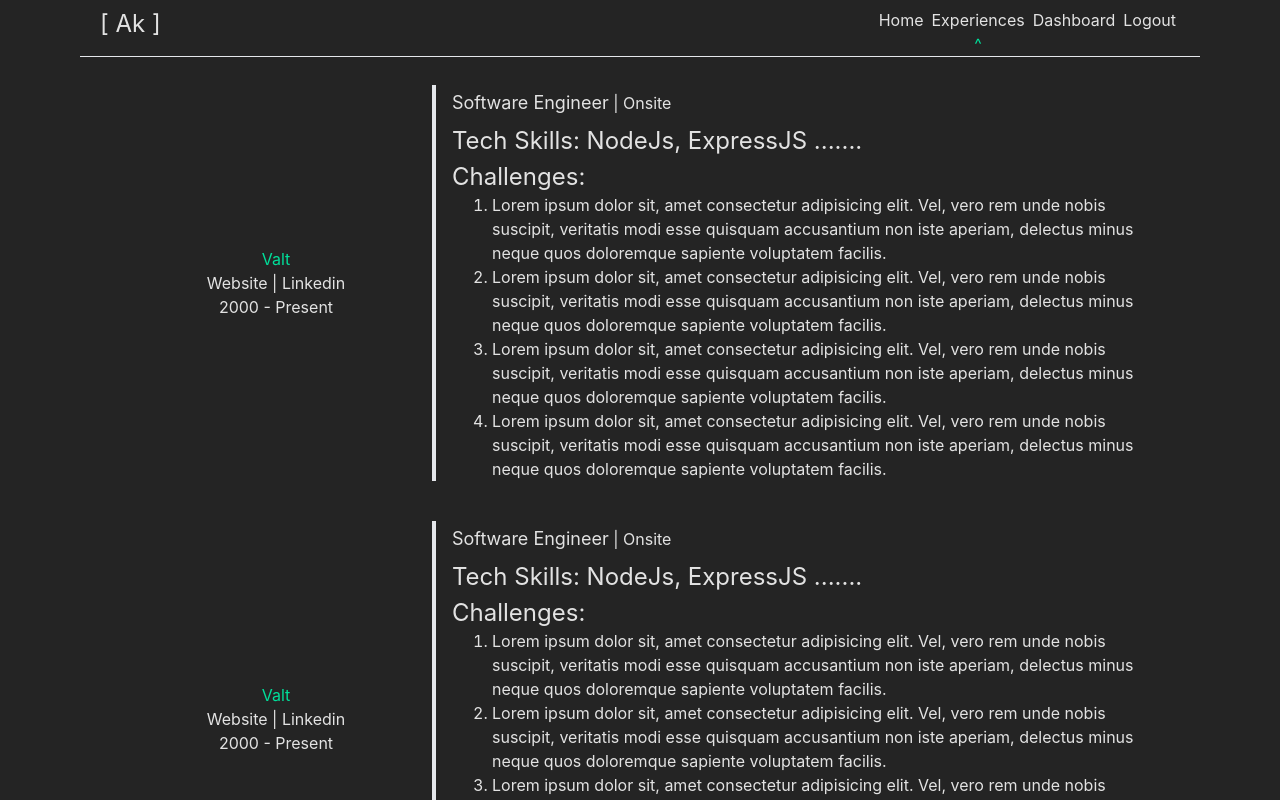
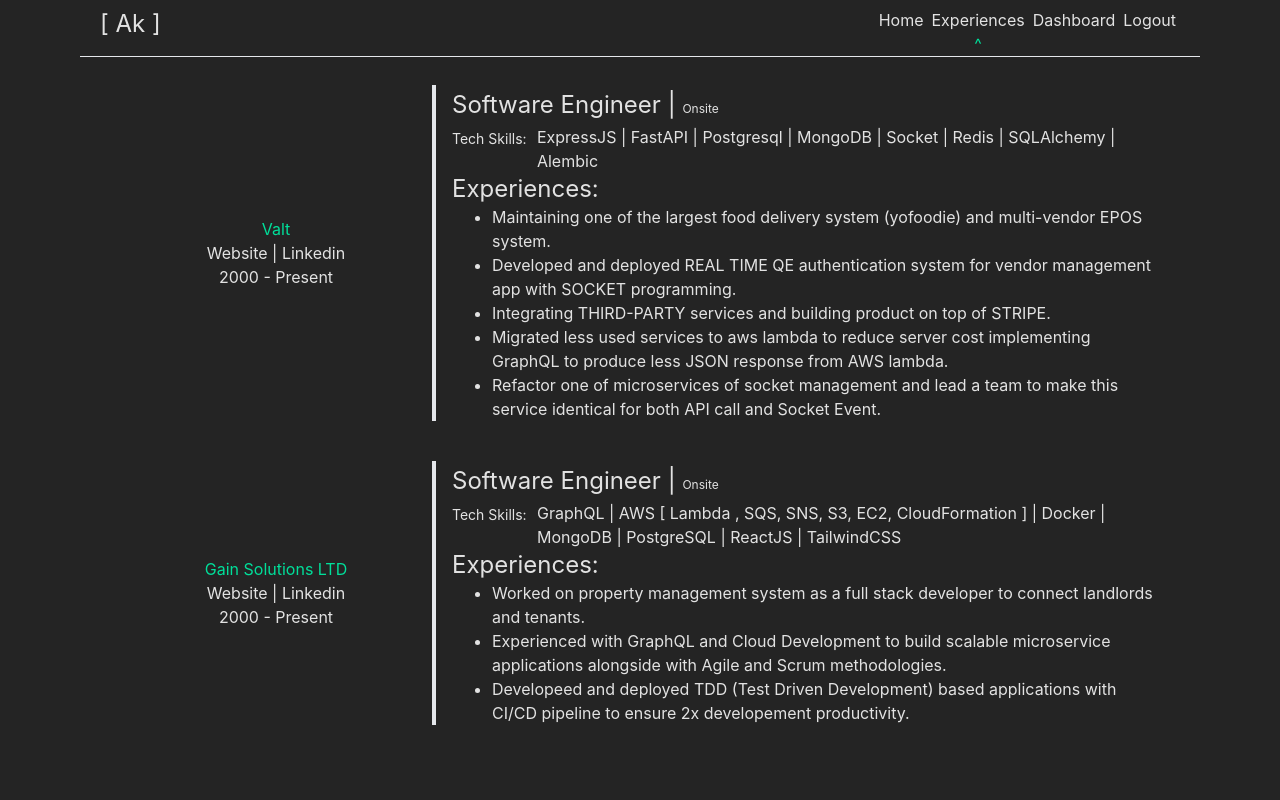
Before and after one commit to Akashkarmokar/Protfolio-Frontend, a React (Vite) app: page /experiences in a window 1280 px wide. Shown: the top 800 px of the page. Built offline with nearby package versions, Linux system fonts and the light colour scheme.

Commit message:
feat: add experienc section

```diff
--- a/src/Pages/Experiences.jsx
+++ b/src/Pages/Experiences.jsx
@@ -1,25 +1,58 @@
 import { NavLink } from "react-router-dom";
 
-const Experienc = () => {
+const Experienc = ({experienceData}) => {
     return (
+        // <div className="main-container my-5">
+        //     <div className="flex items-center justify-center">
+        //         <div className="flex flex-col items-center justify-center w-[30%]">
+        //             <NavLink to="https://www.yotech.ltd/"><h1 className="text-[#00DF9A]">Valt</h1></NavLink>
+        //             <p><NavLink to={"https://www.yotech.ltd/"}>Website</NavLink> | <NavLink to={"https://www.yotech.ltd/"}>Linkedin</NavLink></p>
+        //             <h4>{"2000 - Present"}</h4>
+        //             {/* <h4>{"Onsite"}</h4> */}
+        //         </div>
+        //         <div className=" border-l-4 pl-4 flex flex-col items-start justify-center w-[70%] ">
+        //             <h2 className="my-1 text-2xl"> Software Engineer | <span className="text-xs">{"Onsite"}</span></h2>
+        //             <h2 className="my-1 text-sm">Tech Skills: ExpressJS | FastAPI | Postgresql | MongoDB | Socket | Redis | SQLAlchemy | Alembic </h2>
+        //             {/* <p className="my-1">Lorem ipsum dolor sit amet consectetur, adipisicing elit. Odio quo placeat ducimus! Non totam quam hic sint omnis vitae repudiandae accusamus? Odio accusantium ullam assumenda corporis, explicabo distinctio deleniti illum?</p> */}
+        //             <h1 className="text-2xl">Experiences: </h1>
+        //             <ul className="list-disc pl-10">
+        //                 <li>Maintaining one of the largest food delivery system (yofoodie) and multi-vendor EPOS system.</li>
+        //                 <li>Developed and deployed REAL TIME QE authentication system for vendor management app with SOCKET programming.</li>
+        //                 <li>Integrating THIRD-PARTY services and building product on top of STRIPE.</li>
+        //                 <li>Migrated less used services to aws lambda to reduce server cost implementing GraphQL to produce less JSON response from AWS lambda.</li>
+        //                 <li>Refactor one of microservices of socket management and lead a team to make this service identical for both API call and Socket Event.</li>
+        //             </ul>
+        //         </div>
+        //     </div>
+        // </div>
         <div className="main-container my-5">
             <div className="flex items-center justify-center">
                 <div className="flex flex-col items-center justify-center w-[30%]">
-                    <NavLink to="https://www.yotech.ltd/"><h1 className="text-[#00DF9A]">Valt</h1></NavLink>
-                    <p><NavLink to={"https://www.yotech.ltd/"}>Website</NavLink> | <NavLink to={"https://www.yotech.ltd/"}>Linkedin</NavLink></p>
+                    <NavLink to={experienceData.website}><h1 className="text-[#00DF9A]">{experienceData.company}</h1></NavLink>
+                    <p><NavLink to={experienceData.website}>Website</NavLink> | <NavLink to={experienceData.linkedin}>Linkedin</NavLink></p>
                     <h4>{"2000 - Present"}</h4>
                     {/* <h4>{"Onsite"}</h4> */}
                 </div>
-                <div className="border-l-4 pl-4 flex flex-col items-start justify-center w-[70%] ">
-                    <h2 className="my-1"> <span className="text-lg">Software Engineer</span> | {"Onsite"}</h2>
-                    <h2 className="my-1 text-2xl">Tech Skills: NodeJs, ExpressJS ....... </h2>
+                <div className=" border-l-4 pl-4 flex flex-col items-start justify-center w-[70%] ">
+                    <h2 className="my-1 text-2xl"> {experienceData.position} | <span className="text-xs">{"Onsite"}</span></h2>
+                    <div className="flex items-start justify-start">
+                        <div className="w-[12%] my-1">
+                            <h2 className="w-full text-sm">Tech Skills:</h2>
+                        </div>
+                        <div className="w-[88%]">
+                            <p>{experienceData.skills}</p>
+                        </div>
+
+
+                    </div>
                     {/* <p className="my-1">Lorem ipsum dolor sit amet consectetur, adipisicing elit. Odio quo placeat ducimus! Non totam quam hic sint omnis vitae repudiandae accusamus? Odio accusantium ullam assumenda corporis, explicabo distinctio deleniti illum?</p> */}
-                    <h1 className="text-2xl">Challenges: </h1>
-                    <ul className="list-decimal pl-10">
-                        <li>Lorem ipsum dolor sit, amet consectetur adipisicing elit. Vel, vero rem unde nobis suscipit, veritatis modi esse quisquam accusantium non iste aperiam, delectus minus neque quos doloremque sapiente voluptatem facilis.</li>
-                        <li>Lorem ipsum dolor sit, amet consectetur adipisicing elit. Vel, vero rem unde nobis suscipit, veritatis modi esse quisquam accusantium non iste aperiam, delectus minus neque quos doloremque sapiente voluptatem facilis.</li>
-                        <li>Lorem ipsum dolor sit, amet consectetur adipisicing elit. Vel, vero rem unde nobis suscipit, veritatis modi esse quisquam accusantium non iste aperiam, delectus minus neque quos doloremque sapiente voluptatem facilis.</li>
-                        <li>Lorem ipsum dolor sit, amet consectetur adipisicing elit. Vel, vero rem unde nobis suscipit, veritatis modi esse quisquam accusantium non iste aperiam, delectus minus neque quos doloremque sapiente voluptatem facilis.</li>
+                    <h1 className="text-2xl">Experiences: </h1>
+                    <ul className="list-disc pl-10">
+                        {
+                            experienceData.description.map((desc, index) => (
+                                <li key={index}>{desc}</li>
+                            ))
+                        }
                     </ul>
                 </div>
             </div>
@@ -28,13 +61,46 @@ const Experienc = () => {
 }
 
 const Experiences = ()=> {
+    const experiences = [
+        {
+            company: "Valt",
+            position: "Software Engineer",
+            duration: "2000 - Present",
+            website: "https://www.yotech.ltd/",
+            linkedin: "https://www.linkedin.com/company/valtltd/",
+            skills: "ExpressJS | FastAPI | Postgresql | MongoDB | Socket | Redis | SQLAlchemy | Alembic",
+            description: [
+                "Maintaining one of the largest food delivery system (yofoodie) and multi-vendor EPOS system.",
+                "Developed and deployed REAL TIME QE authentication system for vendor management app with SOCKET programming.",
+                "Integrating THIRD-PARTY services and building product on top of STRIPE.",
+                "Migrated less used services to aws lambda to reduce server cost implementing GraphQL to produce less JSON response from AWS lambda.",
+                "Refactor one of microservices of socket management and lead a team to make this service identical for both API call and Socket Event."
+            ]
+        },
+        {
+            company: "Gain Solutions LTD",
+            position: "Software Engineer",
+            duration: "2000 - Present",
+            website: "https://www.gainhq.com/",
+            linkedin: "https://www.linkedin.com/company/valtltd/",
+            skills: "GraphQL | AWS [ Lambda , SQS, SNS, S3, EC2, CloudFormation ] | Docker | MongoDB | PostgreSQL | ReactJS | TailwindCSS ",
+            description: [
+                "Worked on property management system as a full stack developer to connect landlords and tenants.",
+                "Experienced with GraphQL and Cloud Development to build scalable microservice applications alongside with Agile and Scrum methodologies.",
+                "Developeed and deployed TDD (Test Driven Development) based applications with CI/CD pipeline to ensure 2x developement productivity.",
+            ]
+        }
+    ]
     return (
         <div className="main-container space-y-5">
                 <div className="flex flex-col items-center justify-center">
                     {
-                        Array.from({ length: 3 }).map((_, index) => (
-                            <Experienc key={index} />
-                        ))
+                        // Array.from({ length: 3 }).map((_, index) => (
+                        //     <Experienc key={index} />
+                        // ))
+                        experiences.map((experience, index) =>
+                            ( Experienc({ experienceData: experience }))
+                        )
                     }
                 </div>
         </div>
```
